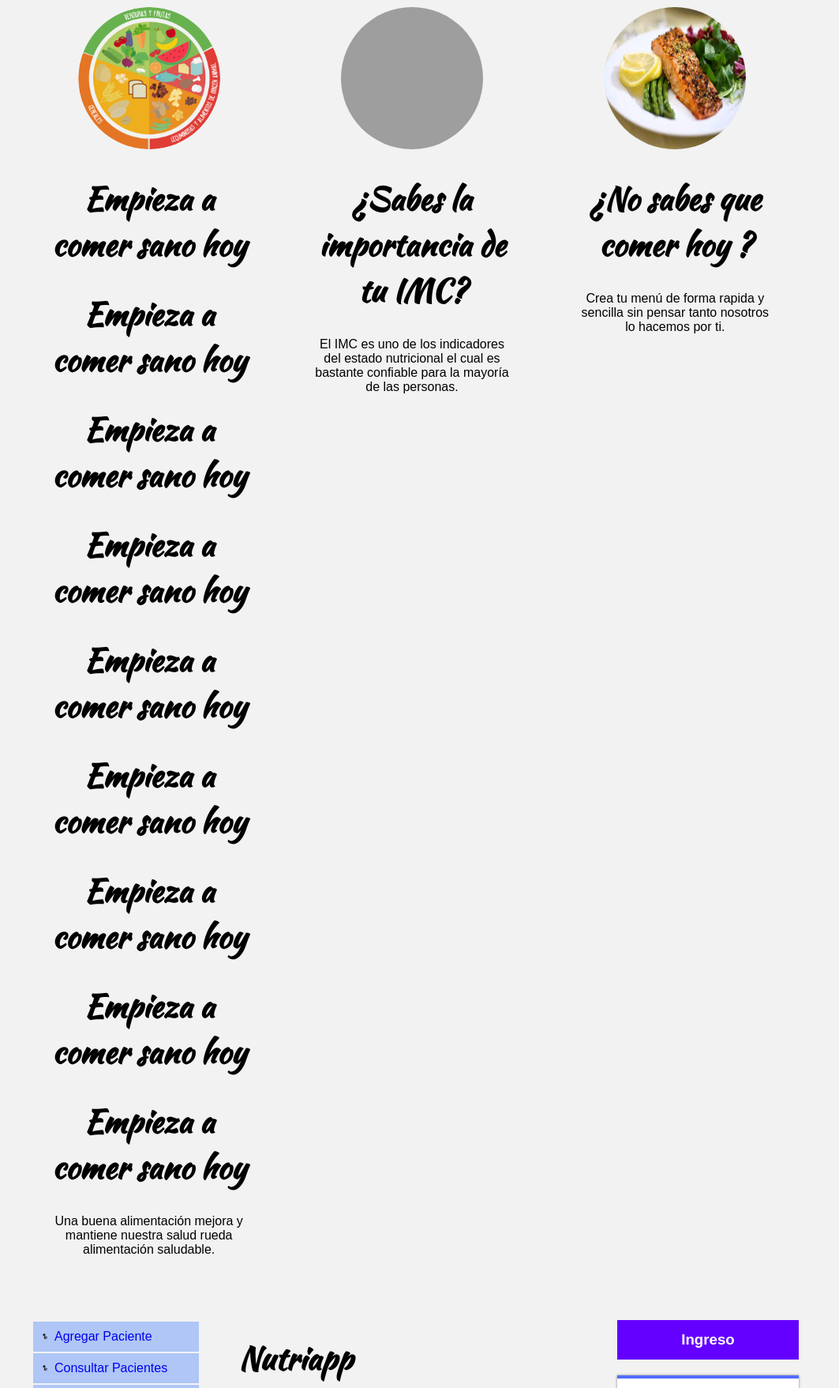
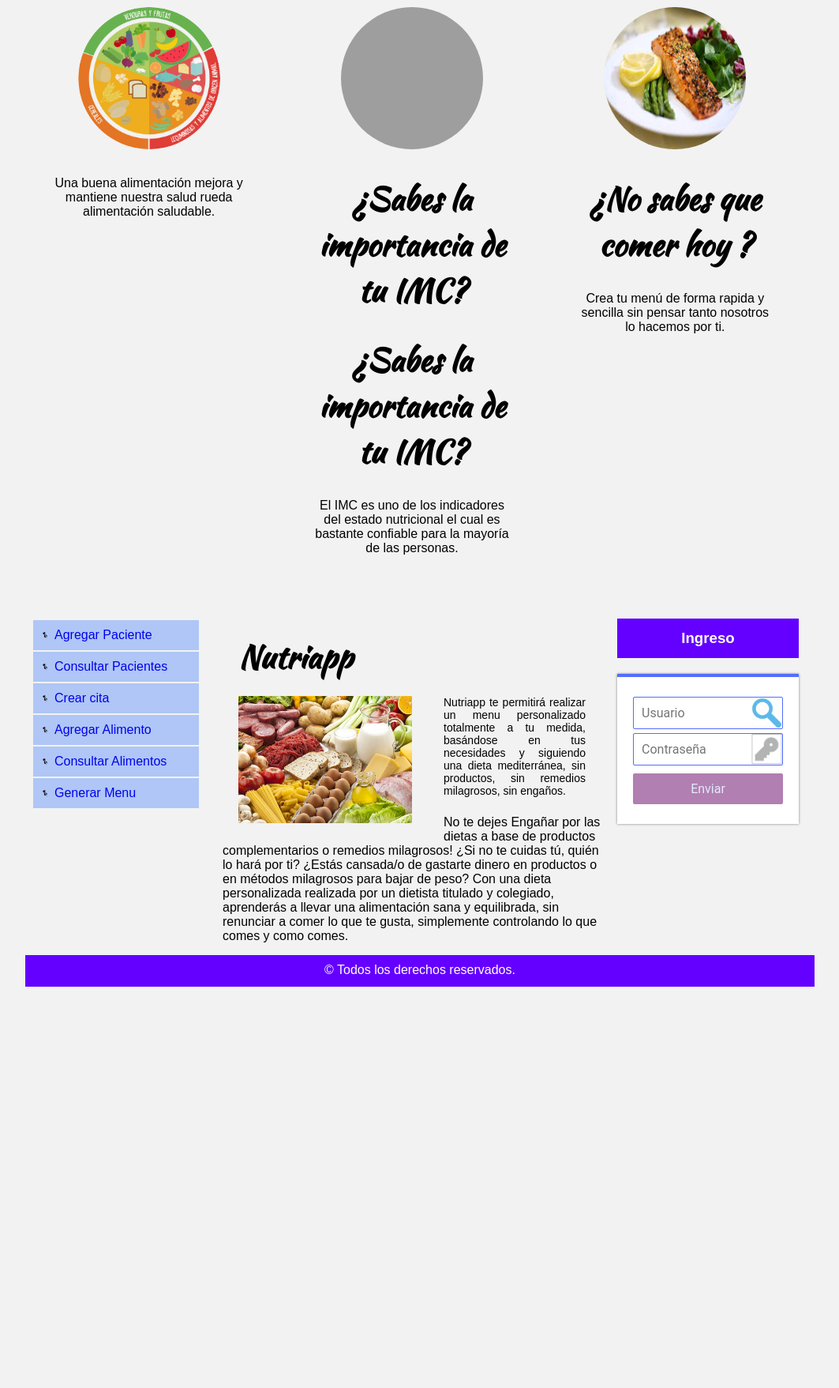
Before and after one commit to JackSparrowCg/nutriapp_TADDW, a PHP site: page / in a window 1280 px wide. Shown: the part 309-2066 px from the top of the page at 79% size, without its empty margins (118-1181 px from the left). After the commit the page ends 1558 px from the top, so only its background shows below. Run offline with PHP 8.4, Linux system fonts and the light colour scheme; grey boxes are pictures that could not be loaded.

Commit message:
Se borró los comentarios repetidos

```diff
--- a/index.php
+++ b/index.php
@@ -11,15 +11,7 @@
 
                 <center>
                     <img src="img/plato.png">
-                    <h1>Empieza a comer sano hoy </h1>
-                    <h1>Empieza a comer sano hoy </h1>
-                    <h1>Empieza a comer sano hoy </h1>
-                    <h1>Empieza a comer sano hoy </h1>
-                    <h1>Empieza a comer sano hoy </h1>
-                    <h1>Empieza a comer sano hoy </h1>
-                    <h1>Empieza a comer sano hoy </h1>
-                    <h1>Empieza a comer sano hoy </h1>
-                    <h1>Empieza a comer sano hoy </h1>
+
                     <p> Una buena alimentación mejora y mantiene nuestra salud rueda alimentación saludable.</p>
                 </center>
 
@@ -29,6 +21,7 @@
 
                 <center>
                     <img src="img/índice.jpg">
+                    <h1>¿Sabes la importancia de tu IMC?</h1>
                     <h1>¿Sabes la importancia de tu IMC?</h1>
 
                     <p>El IMC es uno de los  indicadores del estado nutricional  el cual es bastante confiable para la mayoría de las personas.</p>
```
